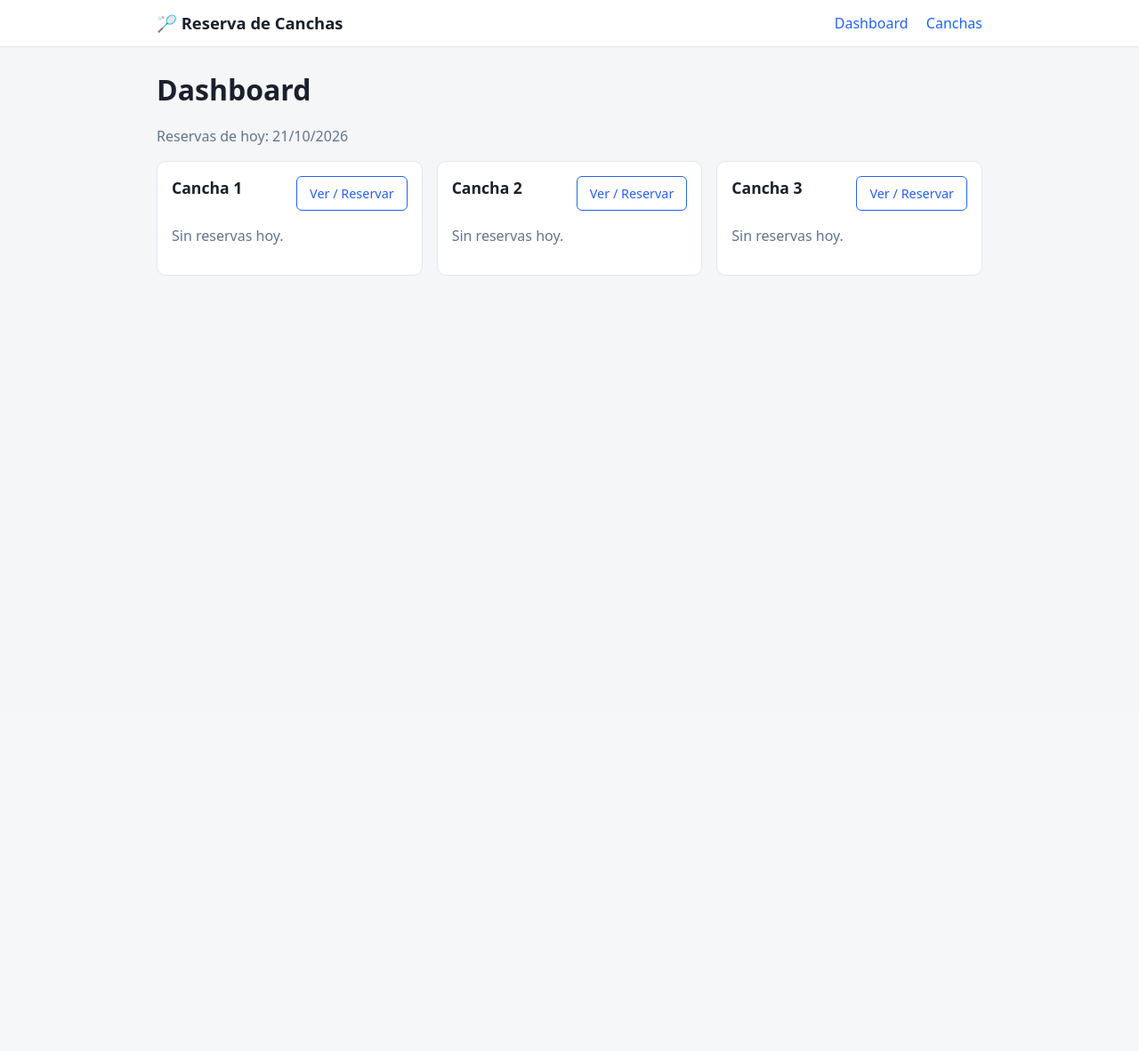
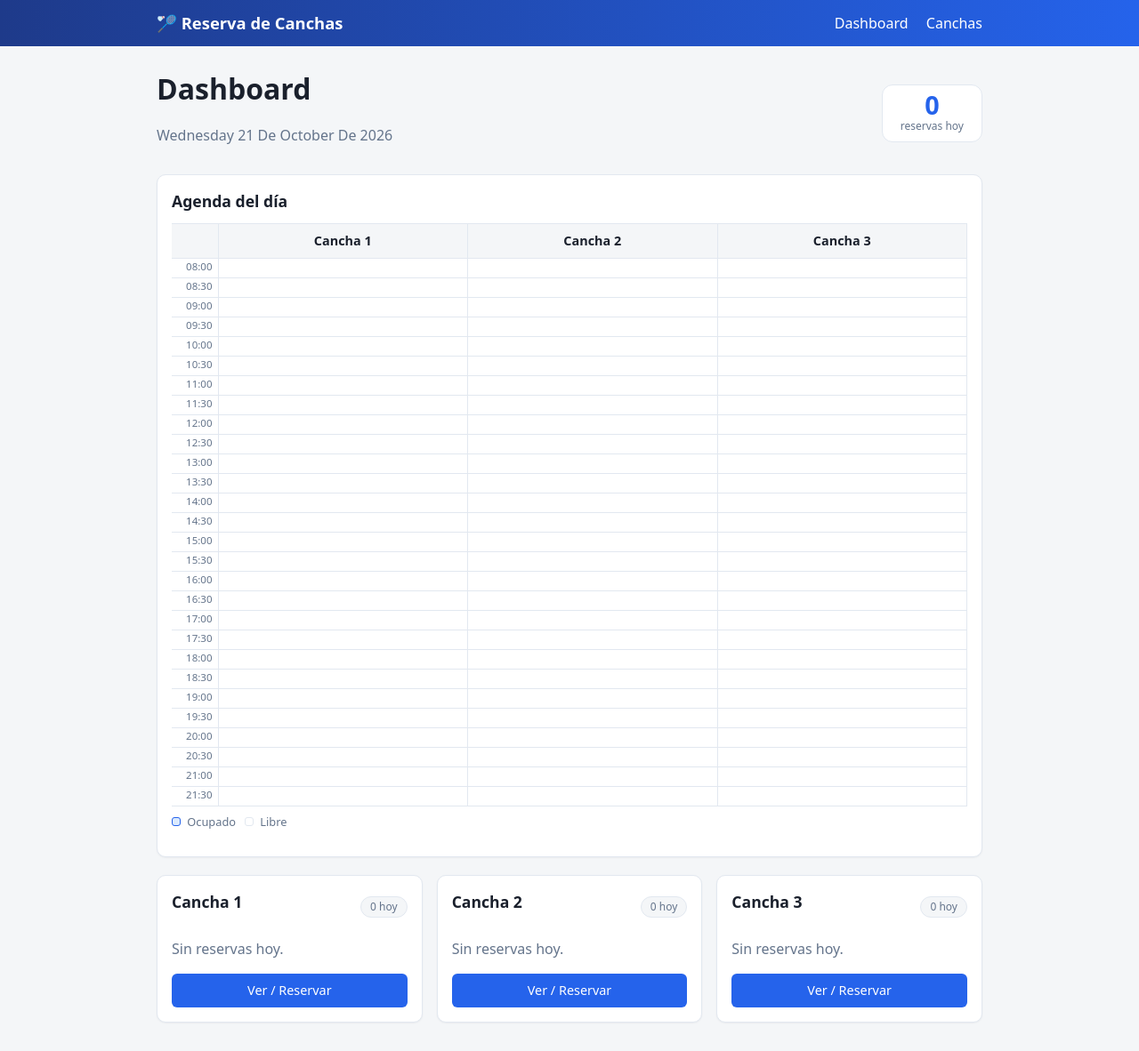
Before and after one commit to oliverorue/reserva-canchas, a FastAPI app: page / in a window 1280 px wide. Shown: the whole page at 89% size. Before the commit the page ends 310 px from the top, so only its background shows below. Run offline with FastAPI, Linux system fonts and the light colour scheme.

Commit message:
Mejorar dashboard con agenda diaria y pulido visual

```diff
--- a/app/main.py
+++ b/app/main.py
@@ -57,6 +57,43 @@ def _parse_time(value: str) -> time:
         raise HTTPException(status_code=400, detail="Hora inválida. Usar HH:MM.")
 
 
+DAY_START_MINUTES = 8 * 60
+DAY_END_MINUTES = 22 * 60
+SLOT_MINUTES = 30
+
+
+def _to_minutes(t: time) -> int:
+    return t.hour * 60 + t.minute
+
+
+def build_day_schedule(courts: list[models.Court], reservations: list[models.Reservation]) -> dict:
+    n_slots = (DAY_END_MINUTES - DAY_START_MINUTES) // SLOT_MINUTES
+    slot_labels = [
+        f"{(DAY_START_MINUTES + i * SLOT_MINUTES) // 60:02d}:{(DAY_START_MINUTES + i * SLOT_MINUTES) % 60:02d}"
+        for i in range(n_slots)
+    ]
+    by_court = {c.id: [r for r in reservations if r.court_id == c.id] for c in courts}
+
+    grid: dict[int, list[dict]] = {}
+    for court in courts:
+        cells: list[dict] = [{"kind": "free"} for _ in range(n_slots)]
+        for r in by_court[court.id]:
+            start_min = _to_minutes(r.start_time)
+            end_min = _to_minutes(r.end_time)
+            if end_min <= DAY_START_MINUTES or start_min >= DAY_END_MINUTES:
+                continue
+            start_slot = max(0, (start_min - DAY_START_MINUTES) // SLOT_MINUTES)
+            end_slot = min(n_slots, ((end_min - DAY_START_MINUTES - 1) // SLOT_MINUTES) + 1)
+            if end_slot <= start_slot:
+                end_slot = start_slot + 1
+            cells[start_slot] = {"kind": "start", "reservation": r, "span": end_slot - start_slot}
+            for i in range(start_slot + 1, end_slot):
+                cells[i] = {"kind": "covered"}
+        grid[court.id] = cells
+
+    return {"n_slots": n_slots, "slot_labels": slot_labels, "grid": grid}
+
+
 @app.get("/")
 def dashboard(request: Request, db: Session = Depends(get_db)):
     today = date.today()
@@ -69,6 +106,7 @@ def dashboard(request: Request, db: Session = Depends(get_db)):
         )
     )
     by_court = {c.id: [r for r in reservations if r.court_id == c.id] for c in courts}
+    schedule = build_day_schedule(courts, reservations)
     return templates.TemplateResponse(
         request,
         "dashboard.html",
@@ -76,6 +114,8 @@ def dashboard(request: Request, db: Session = Depends(get_db)):
             "courts": courts,
             "by_court": by_court,
             "today": today,
+            "reservations_today": len(reservations),
+            "schedule": schedule,
             "error": request.query_params.get("error"),
             "success": request.query_params.get("success"),
         },
--- a/static/styles.css
+++ b/static/styles.css
@@ -162,3 +162,113 @@ input[type="date"] {
 .flash-success { background: #f0fdf4; color: var(--success); border: 1px solid #bbf7d0; }
 
 .page-header { margin-bottom: 16px; }
+
+/* Dashboard */
+.dashboard-head {
+  display: flex;
+  align-items: center;
+  justify-content: space-between;
+  margin-bottom: 16px;
+}
+
+.stat-pill {
+  display: flex;
+  flex-direction: column;
+  align-items: center;
+  background: var(--surface);
+  border: 1px solid var(--border);
+  border-radius: 12px;
+  padding: 8px 20px;
+  min-width: 90px;
+}
+
+.stat-number {
+  font-size: 1.8rem;
+  font-weight: 700;
+  color: var(--primary);
+  line-height: 1;
+}
+
+.stat-label { font-size: 0.75rem; color: var(--muted); }
+
+.schedule-card { margin-bottom: 20px; }
+
+.schedule-scroll { overflow-x: auto; }
+
+.schedule {
+  width: 100%;
+  border-collapse: collapse;
+  table-layout: fixed;
+}
+
+.schedule th,
+.schedule td {
+  border: 1px solid var(--border);
+  text-align: left;
+  vertical-align: top;
+  padding: 0;
+  height: 22px;
+}
+
+.schedule thead th {
+  background: var(--bg);
+  padding: 8px 10px;
+  font-size: 0.9rem;
+  text-align: center;
+}
+
+.schedule .time-col {
+  width: 52px;
+  min-width: 52px;
+  text-align: right;
+  padding: 0 6px;
+  font-size: 0.72rem;
+  color: var(--muted);
+  border-left: none;
+}
+
+.schedule td.booked {
+  background: #dbeafe;
+  border-left: 3px solid var(--primary);
+  padding: 6px 8px;
+  font-size: 0.82rem;
+}
+
+.schedule td.booked strong { display: block; }
+.schedule td.booked span { color: var(--muted); font-size: 0.75rem; }
+
+.schedule td.free { background: #fff; }
+
+.legend { margin-top: 8px; font-size: 0.8rem; }
+.dot { display: inline-block; width: 10px; height: 10px; border-radius: 3px; margin-right: 4px; }
+.dot-booked { background: #dbeafe; border: 1px solid var(--primary); }
+.dot-free { background: #fff; border: 1px solid var(--border); }
+
+.badge {
+  background: var(--bg);
+  border: 1px solid var(--border);
+  border-radius: 999px;
+  padding: 2px 10px;
+  font-size: 0.75rem;
+  color: var(--muted);
+}
+
+.court-card { display: flex; flex-direction: column; }
+.court-card .btn-block { margin-top: auto; }
+
+.btn-block { display: block; width: 100%; text-align: center; margin-top: 12px; }
+
+/* Polished surfaces */
+.card {
+  box-shadow: 0 1px 2px rgba(15, 23, 42, 0.05);
+}
+
+.site-header {
+  background: linear-gradient(90deg, #1e3a8a, #2563eb);
+  border-bottom: none;
+}
+
+.site-header .brand,
+.site-header nav a { color: #fff; }
+
+.site-header nav a:hover { text-decoration: underline; }
--- a/templates/dashboard.html
+++ b/templates/dashboard.html
@@ -1,15 +1,58 @@
 {% extends "base.html" %}
 {% block title %}Dashboard — Reserva de Canchas{% endblock %}
 {% block content %}
-<h1>Dashboard</h1>
-<p class="muted">Reservas de hoy: {{ today.strftime('%d/%m/%Y') }}</p>
+<div class="page-header dashboard-head">
+  <div>
+    <h1>Dashboard</h1>
+    <p class="muted">{{ today.strftime('%A %d de %B de %Y') | title }}</p>
+  </div>
+  <div class="stat-pill">
+    <span class="stat-number">{{ reservations_today }}</span>
+    <span class="stat-label">reserva{{ 's' if reservations_today != 1 else '' }} hoy</span>
+  </div>
+</div>
+
+<section class="card schedule-card">
+  <h2>Agenda del día</h2>
+  <div class="schedule-scroll">
+    <table class="schedule">
+      <thead>
+        <tr>
+          <th class="time-col"></th>
+          {% for court in courts %}
+            <th>{{ court.name }}</th>
+          {% endfor %}
+        </tr>
+      </thead>
+      <tbody>
+        {% for i in range(schedule.n_slots) %}
+          <tr>
+            <td class="time-col">{{ schedule.slot_labels[i] }}</td>
+            {% for court in courts %}
+              {% set cell = schedule.grid[court.id][i] %}
+              {% if cell.kind == 'start' %}
+                <td class="booked" rowspan="{{ cell.span }}">
+                  <strong>{{ cell.reservation.person_name }}</strong>
+                  <span>{{ cell.reservation.start_time.strftime('%H:%M') }} – {{ cell.reservation.end_time.strftime('%H:%M') }}</span>
+                </td>
+              {% elif cell.kind == 'free' %}
+                <td class="free"></td>
+              {% endif %}
+            {% endfor %}
+          </tr>
+        {% endfor %}
+      </tbody>
+    </table>
+  </div>
+  <p class="muted legend"><span class="dot dot-booked"></span> Ocupado &nbsp; <span class="dot dot-free"></span> Libre</p>
+</section>
 
 <div class="court-grid">
   {% for court in courts %}
-    <section class="card">
+    <section class="card court-card">
       <div class="card-header">
         <h2>{{ court.name }}</h2>
-        <a class="btn btn-secondary" href="/courts/{{ court.id }}/reservations?date={{ today }}">Ver / Reservar</a>
+        <span class="badge">{{ by_court.get(court.id, []) | length }} hoy</span>
       </div>
       {% set items = by_court.get(court.id, []) %}
       {% if items %}
@@ -24,6 +67,7 @@
       {% else %}
         <p class="muted">Sin reservas hoy.</p>
       {% endif %}
+      <a class="btn btn-primary btn-block" href="/courts/{{ court.id }}/reservations?date={{ today }}">Ver / Reservar</a>
     </section>
   {% endfor %}
 </div>
```
